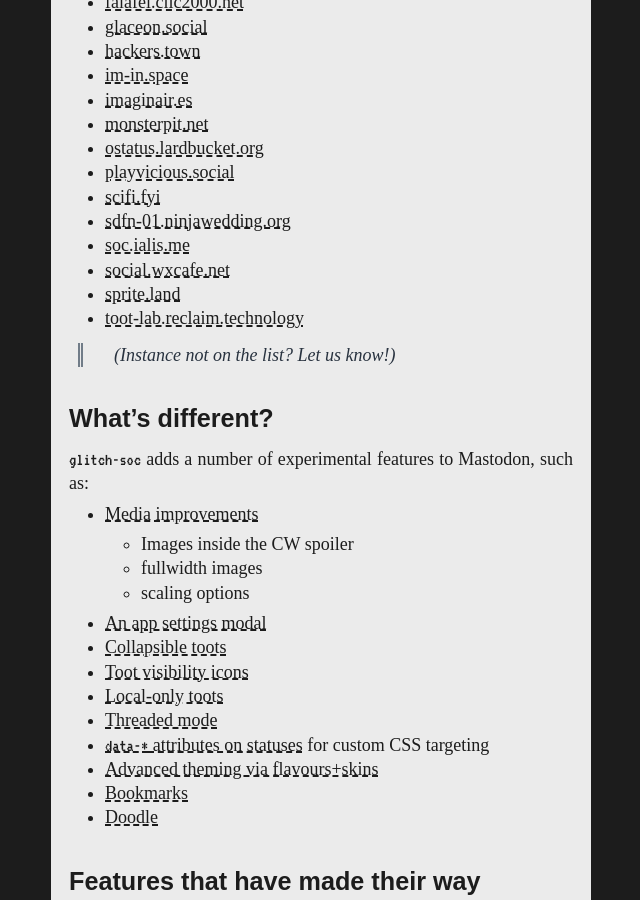
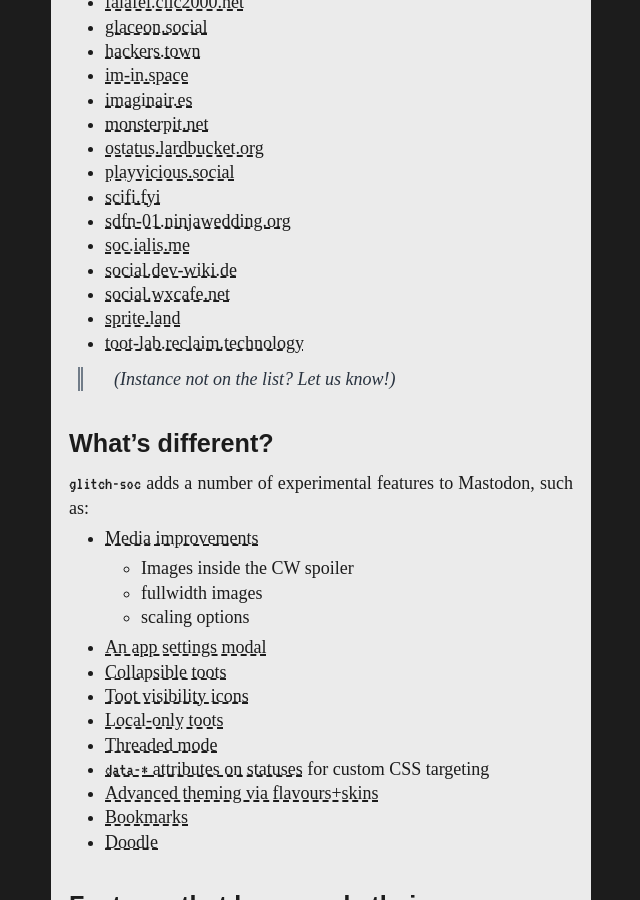
Before and after one commit to glitch-soc/docs, a Jekyll site: the page built from index.md, in a window 1280 px wide and 900 px high, scrolled down 642 px. Shown: the whole window, without its empty margins (319-959 px from the left). Built offline with Jekyll 4.4.1, drawn with Linux system fonts in a browser that asks for light colours; some web fonts are replaced; our own code applies the rules of GitHub Pages for plain Markdown files.

Commit message:
Add social.dev-wiki.de to instance list

```diff
--- a/index.md
+++ b/index.md
@@ -27,6 +27,7 @@ You can browse our source code and contribute to the project [on Github][glitch-
 - [scifi.fyi](https://scifi.fyi/)
 - [sdfn-01.ninjawedding.org](https://sdfn-01.ninjawedding.org/)
 - [soc.ialis.me](https://soc.ialis.me)
+- [social.dev-wiki.de](https://social.dev-wiki.de)
 - [social.wxcafe.net](https://social.wxcafe.net)
 - [sprite.land](https://sprite.land)
 - [toot-lab.reclaim.technology](https://toot-lab.reclaim.technology/)
```
